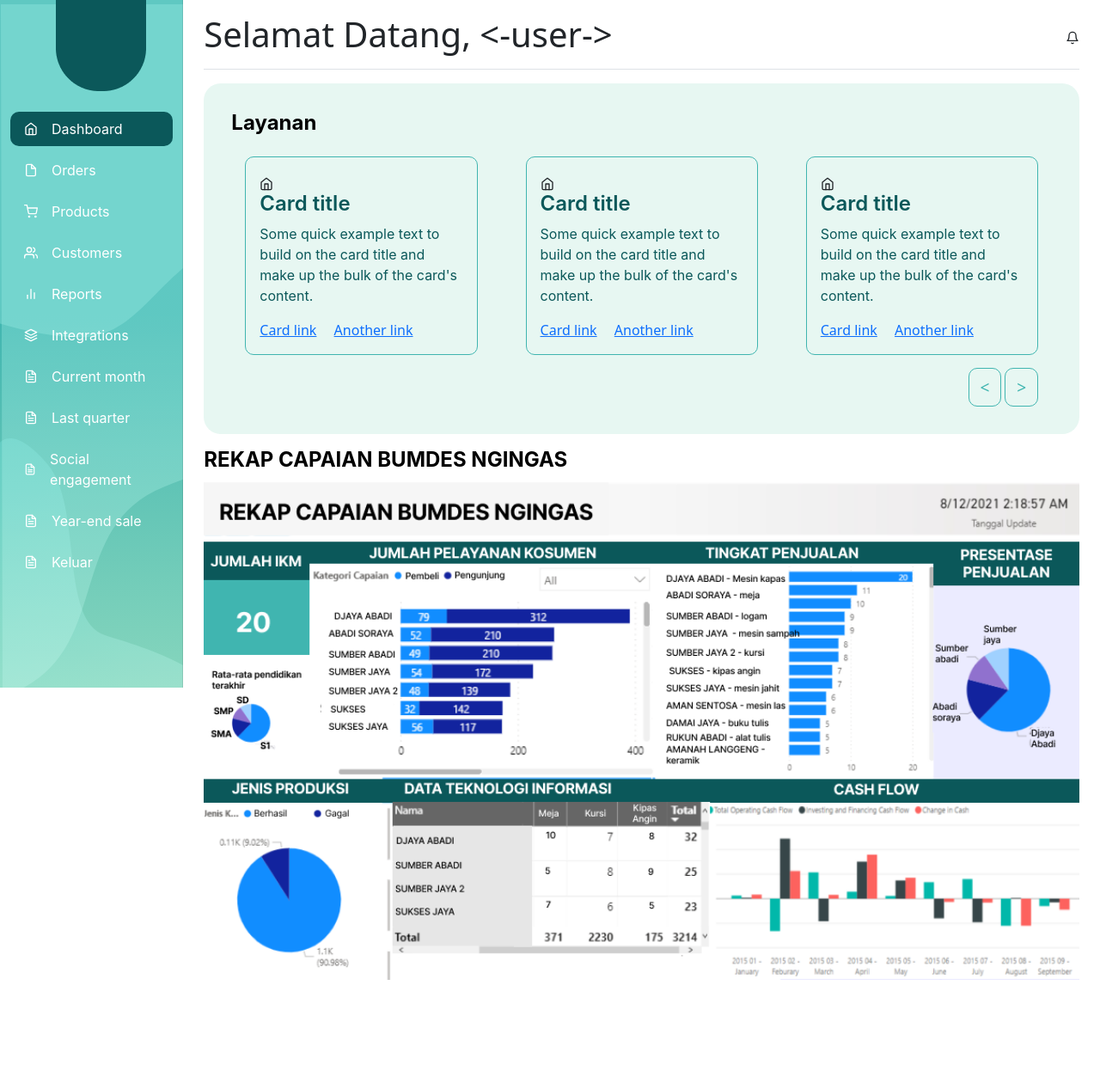
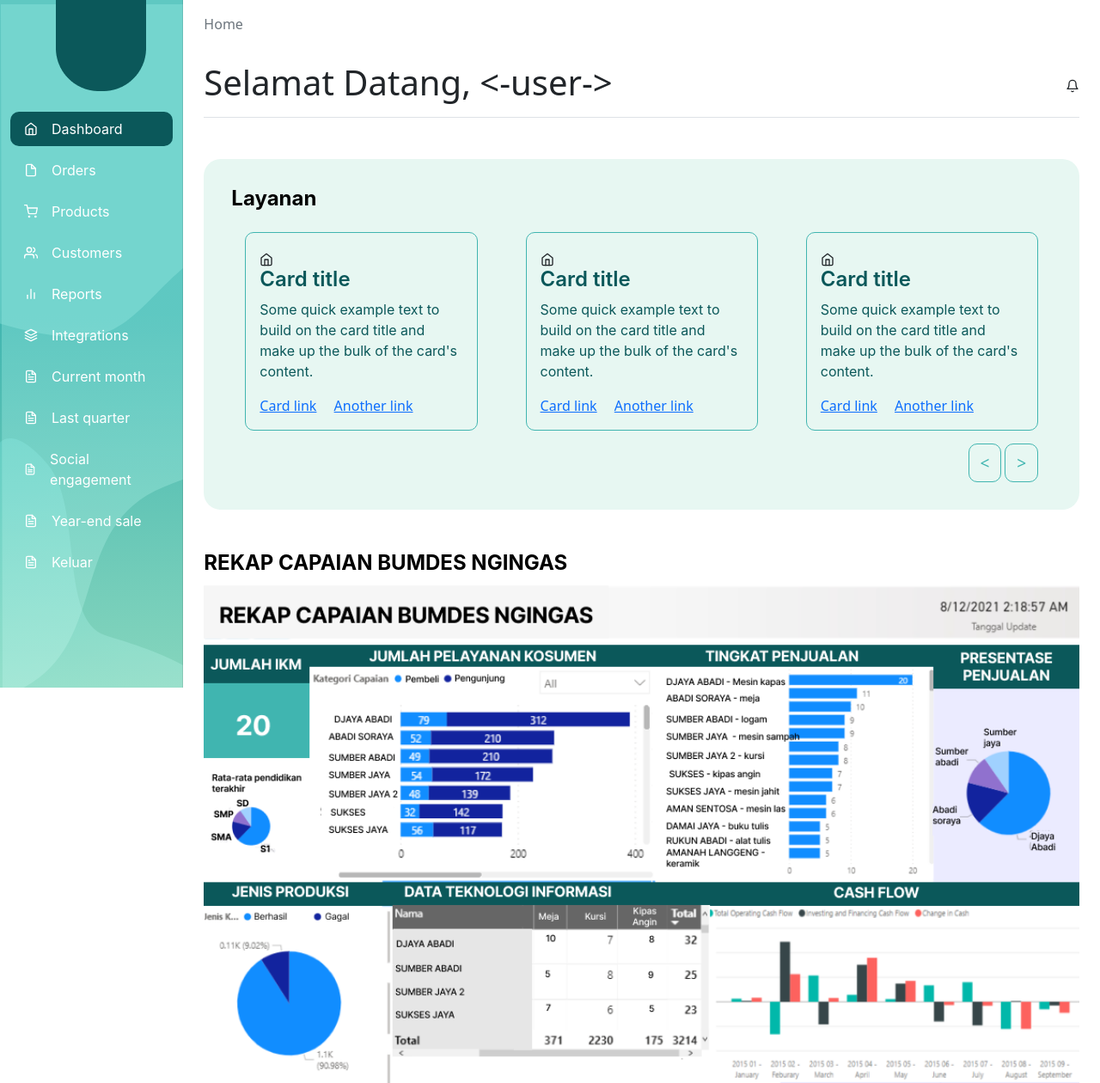
Before and after one commit to KKN-NGINGAS/webngingas, a PHP site: page /dashboard.html in a window 1280 px wide. Shown: the whole page at 86% size. Before the commit the page ends 1140 px from the top, so only its background shows below. Run offline with PHP 8.4, Linux system fonts and the light colour scheme.

Commit message:
add breadcrumb

```diff
--- a/assets/css/dashboard.css
+++ b/assets/css/dashboard.css
@@ -118,7 +118,12 @@ h2 {
   box-shadow: 0 0 0 3px rgba(255, 255, 255, .25);
 }
 
+.breadcrumb {
+  margin-top: 1rem;
+}
+
 .services {
+  margin-top: 3rem;
   padding: 2rem;
   background: #E7F7F2;
   border-radius: 20px;
@@ -173,5 +178,5 @@ h2 {
 }
 
 .report {
-  margin-top: 1rem;
+  margin-top: 3rem;
 }
--- a/dashboard.html
+++ b/dashboard.html
@@ -104,6 +104,12 @@
         </nav>
 
         <main class="col-md-9 ms-sm-auto col-lg-10 px-md-4">
+          <nav aria-label="breadcrumb">
+            <ol class="breadcrumb">
+              <li class="breadcrumb-item active" aria-current="page">Home</li>
+            </ol>
+          </nav>
+
           <div class="d-flex justify-content-between flex-wrap flex-md-nowrap align-items-center pt-3 pb-2 mb-3 border-bottom">
             <h1>Selamat Datang, <-user-></h1>
             <span data-feather="bell"></span>
```
